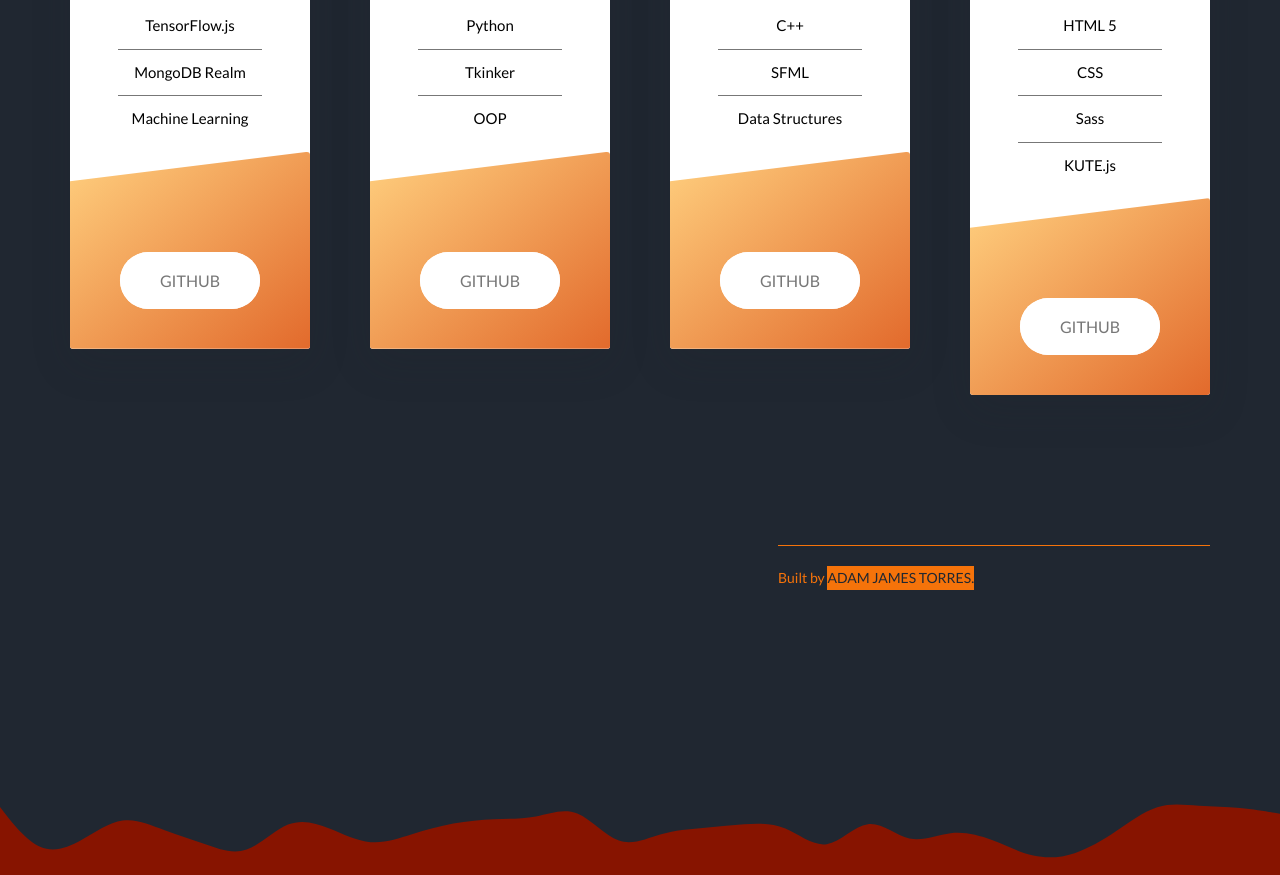
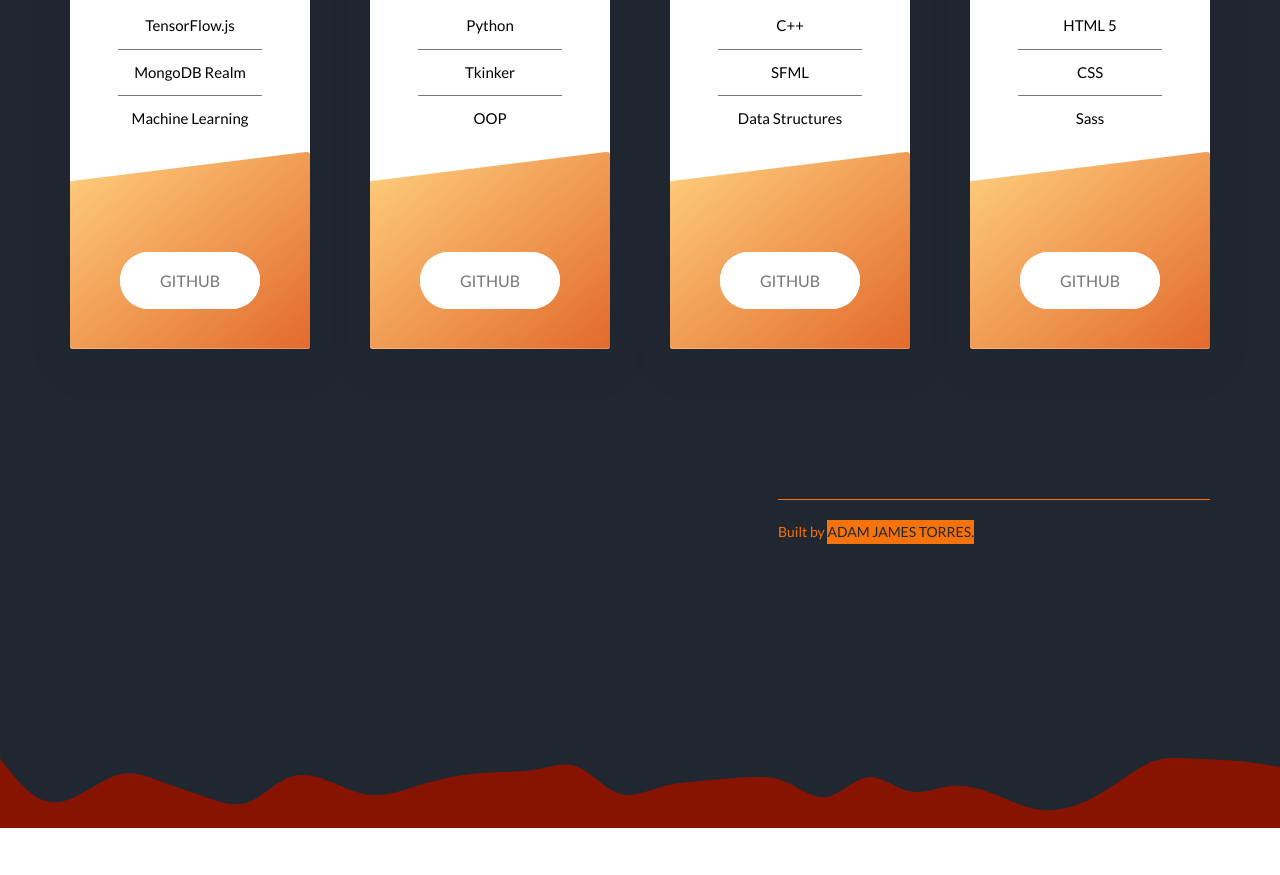
Before and after one commit to adamjamestorres/Portfolio, a website: page index.html in a window 1280 px wide. Shown: the part 3352-4227 px from the top of the page. After the commit the page ends 4180 px from the top, so only its background shows below. Drawn offline with Linux system fonts and the light colour scheme; a script that the page names is missing; files whose address does not match are found by name.

Commit message:
Minor Typo

```diff
--- a/index.html
+++ b/index.html
@@ -296,7 +296,6 @@
                     <li>HTML 5</li>
                     <li>CSS</li>
                     <li>Sass</li>
-                    <li>KUTE.js</li>
                   </ul>
                 </div>
               </div>
```
